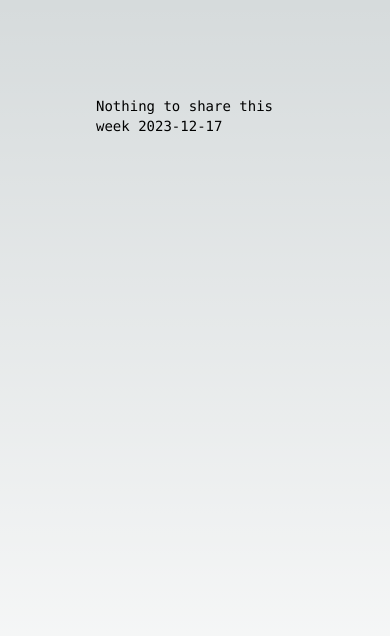
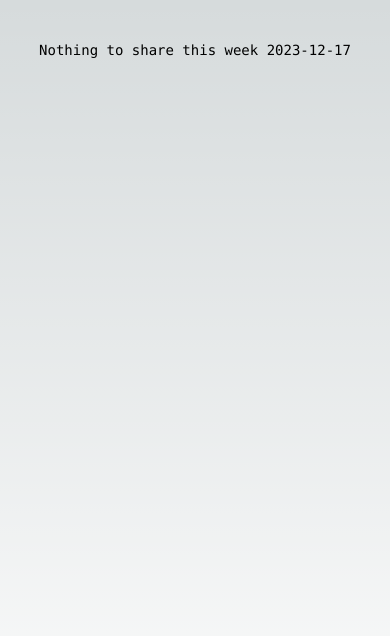
Before and after one commit to judewang/sermon, a Next.js app: page / in a window 390 px wide. Shown: the top 636 px of the page. Built offline with nearby package versions, Linux system fonts and the light colour scheme; no server answers; the database is empty.

Commit message:
feat: tweak styles

```diff
--- a/app/page.tsx
+++ b/app/page.tsx
@@ -15,7 +15,7 @@ export default async function HomePage() {
   const { markdown, lastSunday } = await getLatestArticle();
 
   return (
-    <main className="flex min-h-screen flex-col items-center justify-between p-24">
+    <main className="flex min-h-screen flex-col items-center justify-between px-6 py-10 md:py-24">
       <div className="z-10 items-center justify-center font-mono text-sm lg:flex">
         {markdown ? (
           <Article>{markdown}</Article>
--- a/components/article.tsx
+++ b/components/article.tsx
@@ -3,7 +3,7 @@ import remarkGfm from "remark-gfm";
 
 export function Article({ children }: Readonly<{ children: string }>) {
   return (
-    <article className="prose prose-h1:mb-2 prose-h1:text-center prose-h2:mt-0 prose-h2:text-center">
+    <article className="prose prose-zinc bg-white px-6 py-8 shadow-lg prose-h1:mb-2 prose-h1:text-center prose-h2:mt-0 prose-h2:text-center">
       <ReactMarkdown remarkPlugins={[remarkGfm]}>{children}</ReactMarkdown>
     </article>
   );
```
